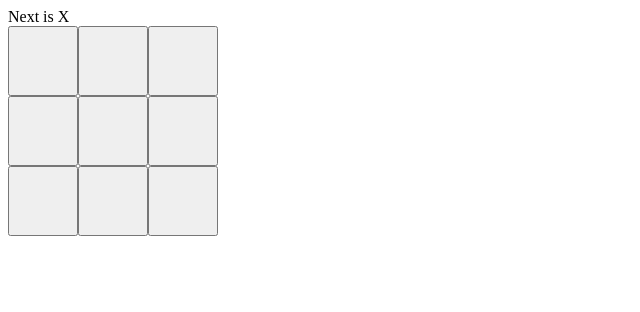
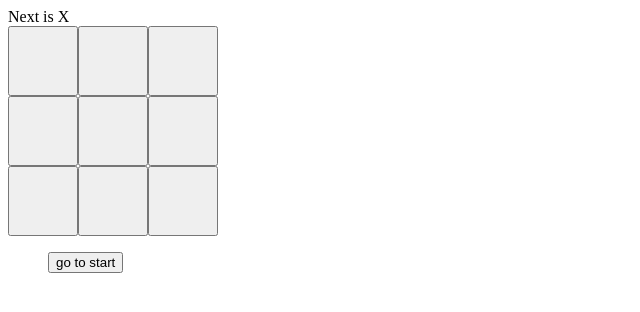
Before and after one commit to KlimovCode/reactjs.org-guide, a React (Create React App) app in the folder client/: page / in a window 1280 px wide. Shown: the top 312 px of the page, without its empty margins (0-640 px from the left). Built offline with nearby package versions, Linux system fonts and the light colour scheme.

Commit message:
history ui done

```diff
--- a/client/src/Game/Game.jsx
+++ b/client/src/Game/Game.jsx
@@ -1,5 +1,6 @@
 import React from 'react'
 import {Board} from './Board'
+import s from './Game.module.css'
 
 export class Game extends React.Component {
   constructor(props) {
@@ -17,7 +18,6 @@ export class Game extends React.Component {
     const history = this.state.history
     const current = history[history.length - 1]
     const squares = current.squares.slice()
-    alert(history)
     if(calculateWinner(squares) || squares[i]) return
 
     squares[i] = this.state.isXnext ? 'X' : 'O'
@@ -27,6 +27,10 @@ export class Game extends React.Component {
       }]),
       isXnext: !this.state.isXnext
     })
+  }
+
+  jumpTo(i) {
+    alert(i)
   }
 
   render() {
@@ -41,6 +45,20 @@ export class Game extends React.Component {
       status = 'Next is ' + (this.state.isXnext ? 'X' : 'O')
     }
 
+    const moves = history.map((step, move) => {
+      const desc = move ?
+        'go to #' + move :'go to start'
+      return (
+        <li>
+          <button
+            onClick={() => this.jumpTo(move)}
+          >
+            {desc}
+          </button>
+        </li>
+      );
+    });
+
     return (
       <div>
         {status}
@@ -48,6 +66,7 @@ export class Game extends React.Component {
           squares = {current.squares}
           onClick = {(i) => this.handleClick(i)}
         />
+        <ol className={s.list}> { moves } </ol>
       </div>
     )
   }
--- a/client/src/Game/Game.module.css
+++ b/client/src/Game/Game.module.css
@@ -6,3 +6,6 @@
   height: 70px;
   font-size: 4em;
 }
+.list {
+  list-style: none;
+}
```
